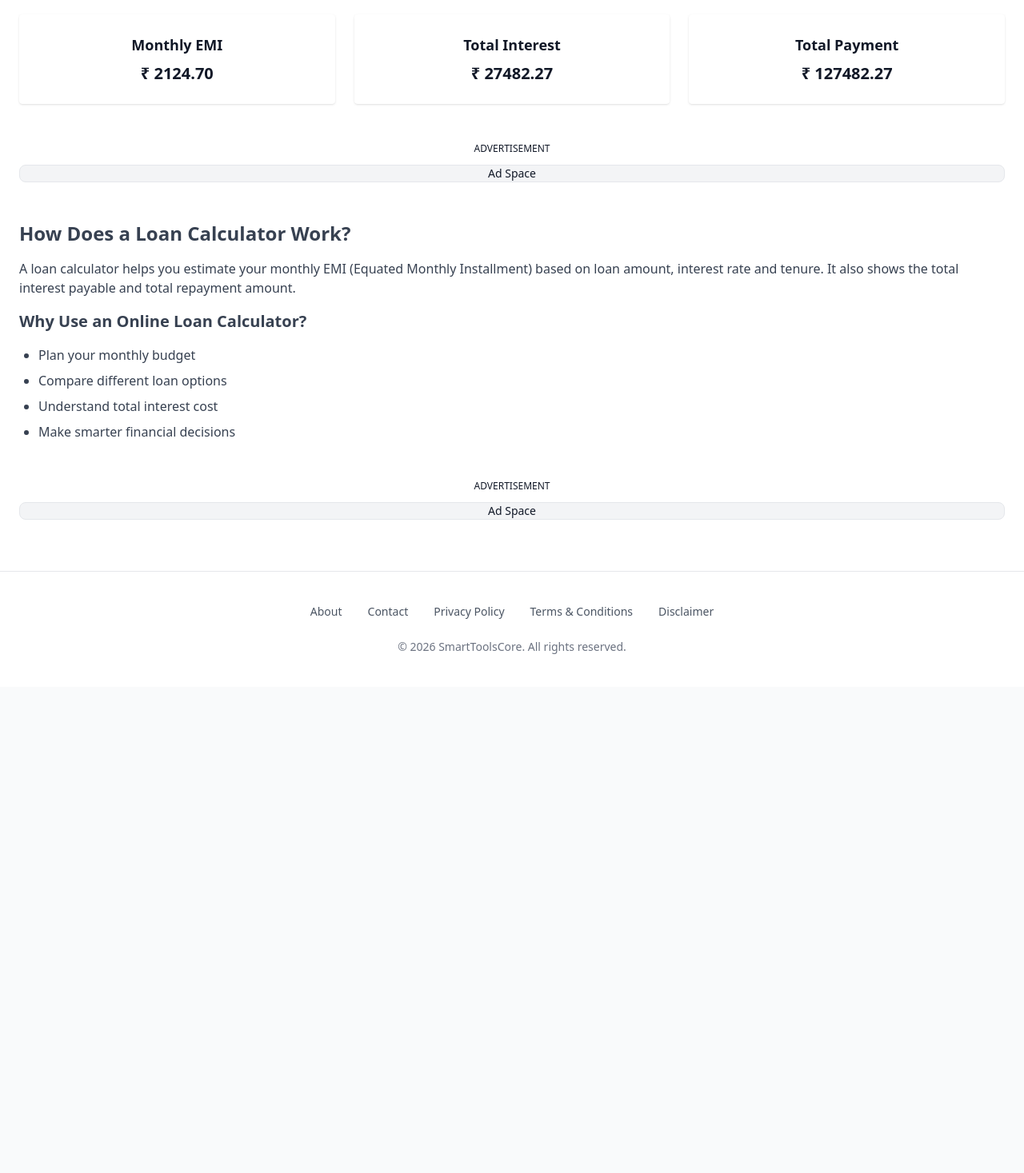
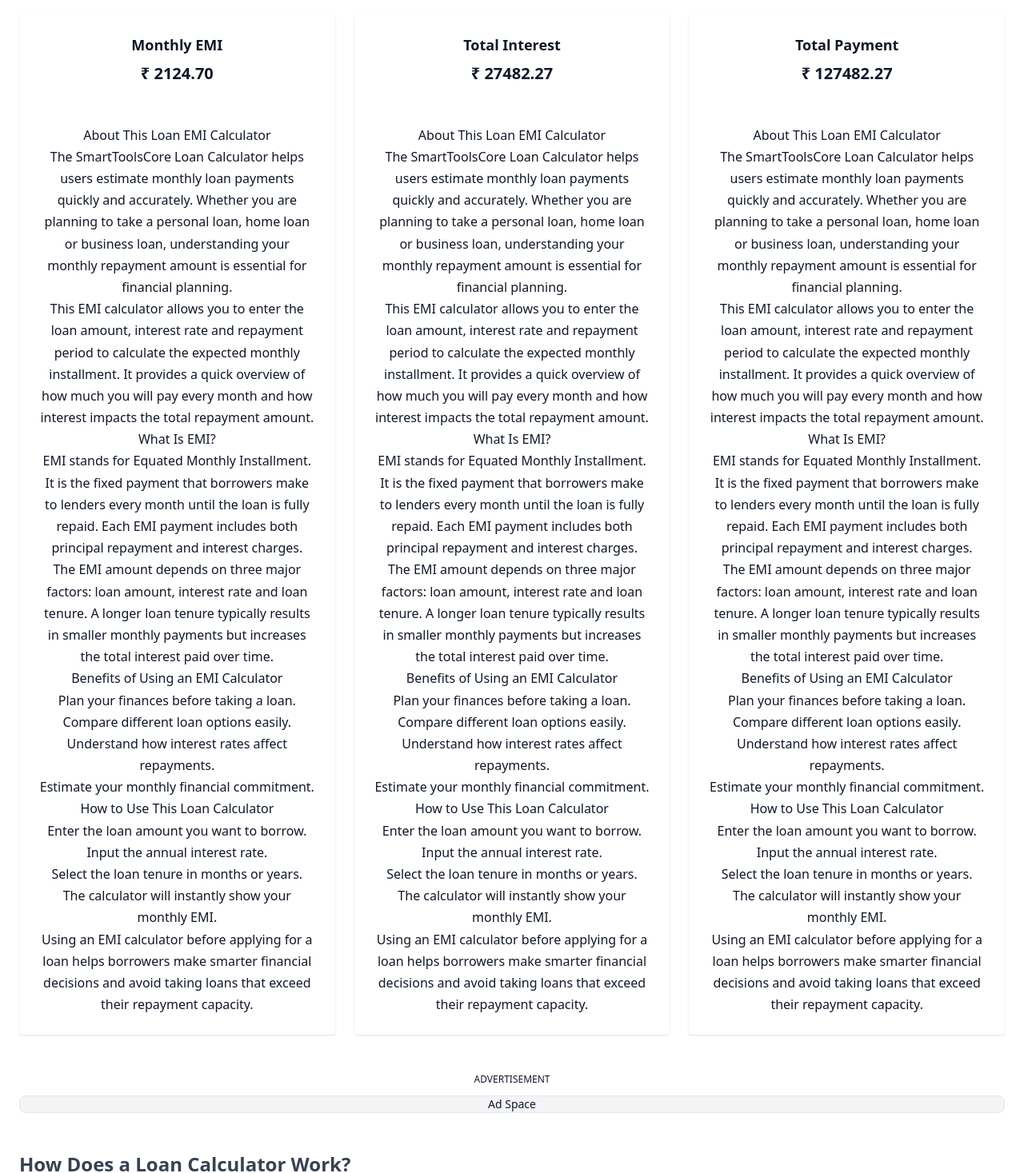
Before and after one commit to rudraod26-maker/smarttoolscore, a Next.js app: page /tools/loan-calculator in a window 1280 px wide. Shown: the part 431-1898 px from the top of the page at 80% size. Before the commit the page ends 1290 px from the top, so only its background shows below. Built offline with nearby package versions, Linux system fonts and the light colour scheme.

Commit message:
Added descriptive content to tools

```diff
--- a/app/tools/loan-calculator/LoanCalculatorClient.tsx
+++ b/app/tools/loan-calculator/LoanCalculatorClient.tsx
@@ -95,6 +95,64 @@ function ResultCard({
       <p className="text-xl font-bold">
         ₹ {value.toFixed(2)}
       </p>
+
+      <section style={{ marginTop: "50px", lineHeight: "1.7" }}>
+  <h2>About This Loan EMI Calculator</h2>
+
+  <p>
+    The SmartToolsCore Loan Calculator helps users estimate monthly loan
+    payments quickly and accurately. Whether you are planning to take a
+    personal loan, home loan or business loan, understanding your monthly
+    repayment amount is essential for financial planning.
+  </p>
+
+  <p>
+    This EMI calculator allows you to enter the loan amount, interest rate
+    and repayment period to calculate the expected monthly installment.
+    It provides a quick overview of how much you will pay every month and
+    how interest impacts the total repayment amount.
+  </p>
+
+  <h2>What Is EMI?</h2>
+
+  <p>
+    EMI stands for Equated Monthly Installment. It is the fixed payment that
+    borrowers make to lenders every month until the loan is fully repaid.
+    Each EMI payment includes both principal repayment and interest charges.
+  </p>
+
+  <p>
+    The EMI amount depends on three major factors: loan amount, interest rate
+    and loan tenure. A longer loan tenure typically results in smaller monthly
+    payments but increases the total interest paid over time.
+  </p>
+
+  <h2>Benefits of Using an EMI Calculator</h2>
+
+  <ul>
+    <li>Plan your finances before taking a loan.</li>
+    <li>Compare different loan options easily.</li>
+    <li>Understand how interest rates affect repayments.</li>
+    <li>Estimate your monthly financial commitment.</li>
+  </ul>
+
+  <h2>How to Use This Loan Calculator</h2>
+
+  <ul>
+    <li>Enter the loan amount you want to borrow.</li>
+    <li>Input the annual interest rate.</li>
+    <li>Select the loan tenure in months or years.</li>
+    <li>The calculator will instantly show your monthly EMI.</li>
+  </ul>
+
+  <p>
+    Using an EMI calculator before applying for a loan helps borrowers make
+    smarter financial decisions and avoid taking loans that exceed their
+    repayment capacity.
+  </p>
+</section>
+
+
     </div>
   );
 }
--- a/app/tools/password-generator/PasswordGeneratorClient.tsx
+++ b/app/tools/password-generator/PasswordGeneratorClient.tsx
@@ -140,6 +140,45 @@ export default function PasswordGeneratorClient() {
           Strong passwords include uppercase, lowercase, numbers, and symbols.
           Longer passwords provide better security protection.
         </p>
+
+          <section style={{ marginTop: "50px" }}>
+  <h2>About This Password Generator</h2>
+
+  <p>
+    The SmartToolsCore Password Generator helps users create strong and secure
+    passwords instantly. Strong passwords are essential for protecting online
+    accounts from hacking attempts, brute-force attacks, and data breaches.
+  </p>
+
+  <p>
+    This tool allows you to customize password length and include uppercase
+    letters, lowercase letters, numbers and symbols. Using a combination of
+    characters makes passwords significantly harder to crack.
+  </p>
+
+  <h2>Why Strong Passwords Are Important</h2>
+
+  <p>
+    Weak passwords remain one of the most common causes of account compromise.
+    Cybersecurity experts recommend using long and complex passwords for
+    important accounts such as email, banking and social media platforms.
+  </p>
+
+  <p>
+    A secure password should contain a mix of letters, numbers and special
+    characters. It should also be unique for every account you use.
+  </p>
+
+  <h2>How to Use This Password Generator</h2>
+
+  <ul>
+    <li>Select the desired password length.</li>
+    <li>Choose whether to include uppercase letters, lowercase letters, numbers and symbols.</li>
+    <li>Click the "Generate Password" button.</li>
+    <li>Copy the generated password and use it for your account.</li>
+  </ul>
+</section>
+
       </div>
     </div>
   );
--- a/app/tools/word-counter/WordCounterClient.tsx
+++ b/app/tools/word-counter/WordCounterClient.tsx
@@ -55,6 +55,61 @@ function StatCard({
     <div className="bg-white p-4 shadow rounded">
       <h2 className="text-xl font-bold">{value}</h2>
       <p className="text-gray-600 text-sm">{label}</p>
+
+      <section style={{ marginTop: "50px", lineHeight: "1.7" }}>
+  <h2>About This Word Counter Tool</h2>
+
+  <p>
+    The SmartToolsCore Word Counter is a simple online utility that helps users
+    quickly calculate the number of words, characters, sentences and paragraphs
+    in any piece of text. Writers, students, bloggers and professionals often
+    need to track word limits when preparing essays, articles or reports.
+  </p>
+
+  <p>
+    This tool provides instant results as you type or paste text into the editor.
+    It eliminates the need to manually count words and helps ensure that your
+    content meets specific word limits required for assignments, blog posts,
+    social media captions or SEO articles.
+  </p>
+
+  <h2>Why Word Counting Matters</h2>
+
+  <p>
+    Word limits are important in many fields. Academic assignments often have
+    strict word requirements, while SEO articles typically perform best within
+    certain length ranges. Bloggers and content creators also track word counts
+    to optimize readability and search engine ranking.
+  </p>
+
+  <p>
+    A reliable word counter helps writers maintain consistency, avoid exceeding
+    limits, and structure their content more effectively.
+  </p>
+
+  <h2>How to Use the Word Counter</h2>
+
+  <ul>
+    <li>Paste or type your text into the editor.</li>
+    <li>The tool will automatically count words and characters.</li>
+    <li>View statistics such as sentences and paragraphs.</li>
+    <li>Edit your text until it reaches the desired length.</li>
+  </ul>
+
+  <h2>Who Can Use This Tool</h2>
+
+  <p>
+    The SmartToolsCore Word Counter is useful for students writing essays,
+    bloggers creating articles, marketers preparing social media posts, and
+    professionals drafting reports or documentation.
+  </p>
+
+  <p>
+    Because the tool runs entirely in your browser, your text remains private
+    and is never stored or shared.
+  </p>
+</section>
+
     </div>
   );
 }
```
